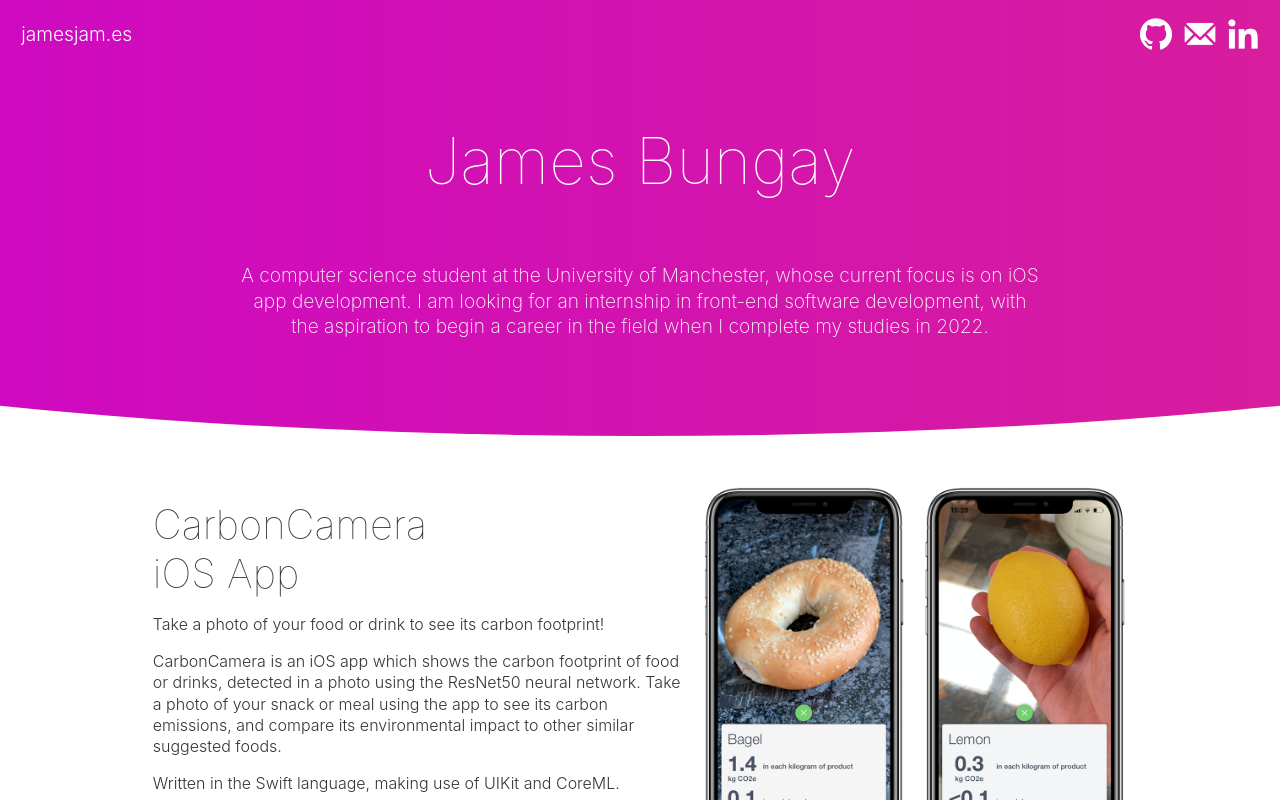
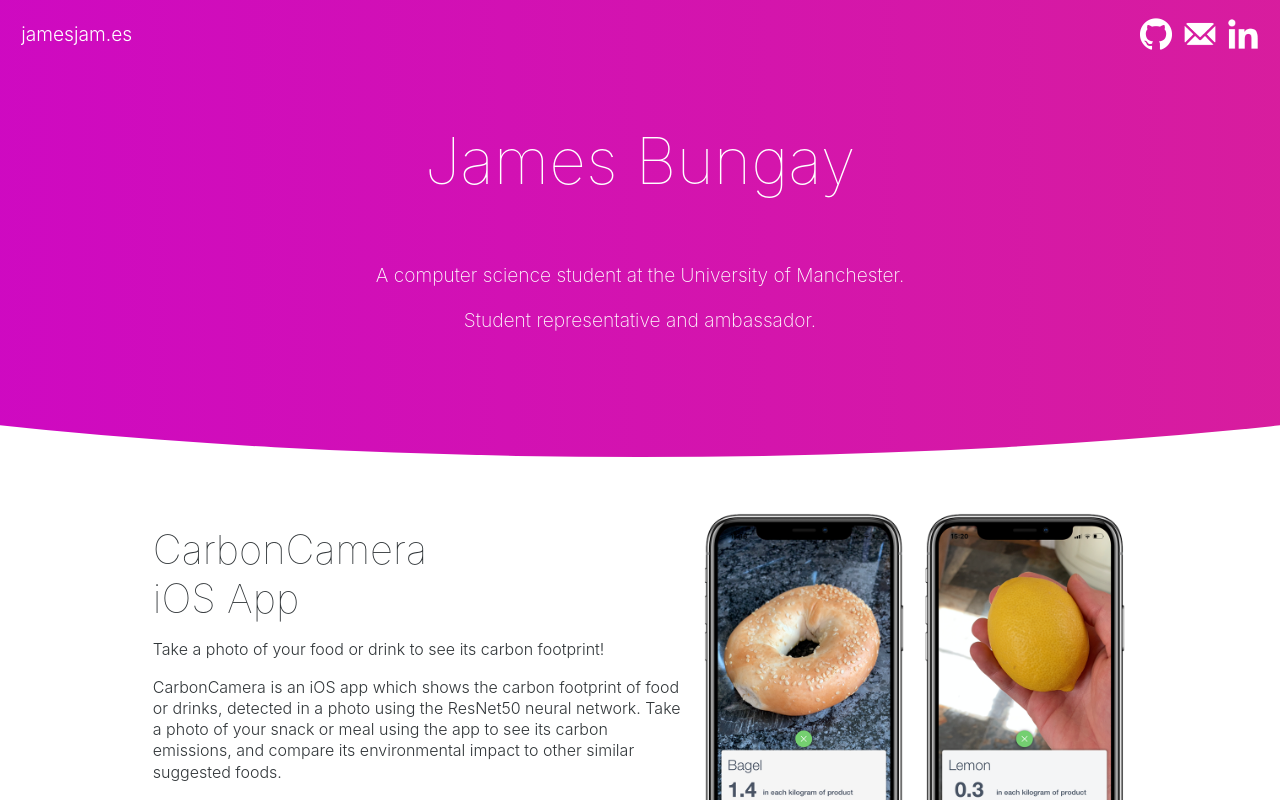
Before and after one commit to jamesbungay/jamesbungay.github.io, a React (Create React App) app: page / in a window 1280 px wide. Shown: the top 800 px of the page. Built offline with nearby package versions, Linux system fonts and the light colour scheme.

Commit message:
Update header, ready for first deployment

```diff
--- a/src/App.css
+++ b/src/App.css
@@ -48,6 +48,8 @@
   position: relative;
   width: 100%;
   text-align: center;
+  padding-bottom: 0.5rem;
+  margin-bottom: 1.5rem;
 }
 
 .HeaderLargeBackground {
--- a/src/App.js
+++ b/src/App.js
@@ -55,7 +55,8 @@ function HeaderLarge() {
       </div>
       <div className="LRmargin1rem">
         <div className="Text-Header">
-        <p>A computer science student at the University of Manchester, whose current focus is on iOS app development. I am looking for an internship in front-end software development, with the aspiration to begin a career in the field when I complete my studies in 2022.</p>
+        <p>A computer science student at the University of Manchester.</p>
+        <p>Student representative and ambassador.</p>
         </div>
       </div>
     </div>
@@ -147,6 +148,10 @@ function App() {
         }
       />
 
+      <br /><p className="Text-Paragraph">More projects to be featured soon!</p>
+      <br /><br />
+
+      {/*
       <PortfolioItem
         bodyContent={
           <div>
@@ -171,6 +176,7 @@ function App() {
                className="PortfolioImage" />
         }
       />
+      */}
 
       <br />
       <FooterBar />
```
